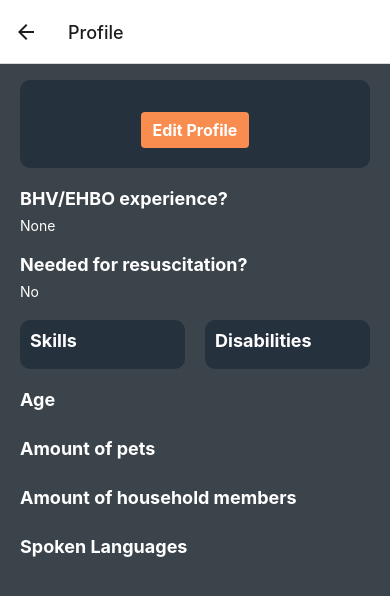
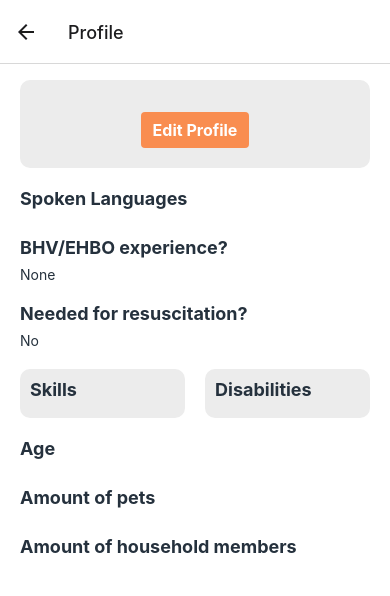
Before and after one commit to Dancingkoalaa/BlazeBusters, a React Native app: screen /Profile in a window 390 px wide. Shown: the top 596 px of the page. Built offline with nearby package versions, Linux system fonts and the light colour scheme.

Commit message:
Light mode in profile and editprofile

```diff
--- a/screens/ProfileScreen.js
+++ b/screens/ProfileScreen.js
@@ -67,65 +67,67 @@ const ProfileScreen = ({ navigation }) => {
   };
 
   return (
-    <ScrollView style={{ backgroundColor: '#3C444B' }} contentContainerStyle={styles.container}>
+    <ScrollView style={{ backgroundColor: '#FFFFFF' }} contentContainerStyle={styles.container}>
       <View style={styles.profileContainerWrapper}>
       <View style={styles.profileContainer}>
         {profilePhoto && <Image source={{ uri: profilePhoto }} style={styles.profilePhoto} />}
-        <Text style={[styles.fullName, { color: '#FFFFFF' }]}>{fullName}</Text>
+        <Text style={[styles.fullName, { color: '#25313D' }]}>{fullName}</Text>
         <TouchableOpacity style={styles.editButton} onPress={handleEditProfile}>
           <Text style={styles.editButtonText}>Edit Profile</Text>
         </TouchableOpacity>
       </View>
     </View>
 
+    {bio ? (
+        <View style={styles.section}>
+          <Text style={[styles.sectionTitle, { color: '#25313D' }]}>Bio</Text>
+          <Text style={{ color: '#25313D' }}>{bio}</Text>
+        </View>
+      ) : null}
+
       <View style={styles.section}>
-        <Text style={[styles.sectionTitle, { color: '#FFFFFF' }]}>BHV/EHBO experience?</Text>
-        <Text style={{ color: '#FFFFFF' }}>{renderBHVAndEHBO()}</Text>
+        <Text style={[styles.sectionTitle, { color: '#25313D' }]}>Spoken Languages</Text>
+        <Text style={{ color: '#25313D' }}>{spokenLanguages}</Text>
       </View>
 
       <View style={styles.section}>
-        <Text style={[styles.sectionTitle, { color: '#FFFFFF' }]}>Needed for resuscitation?</Text>
-        <Text style={{ color: '#FFFFFF' }}>{renderNonResuscitation()}</Text>
+        <Text style={[styles.sectionTitle, { color: '#25313D' }]}>BHV/EHBO experience?</Text>
+        <Text style={{ color: '#25313D' }}>{renderBHVAndEHBO()}</Text>
+      </View>
+
+      <View style={styles.section}>
+        <Text style={[styles.sectionTitle, { color: '#25313D' }]}>Needed for resuscitation?</Text>
+        <Text style={{ color: '#25313D' }}>{renderNonResuscitation()}</Text>
       </View>
 
 
     <View style={styles.skillsDisabilitiesContainer}>
       <View style={styles.skillsSection}>
-        <Text style={[styles.sectionTitle, { color: '#FFFFFF' }]}>Skills</Text>
-        <Text style={{ color: '#FFFFFF' }}>{skills}</Text>
+        <Text style={[styles.sectionTitle, { color: '#25313D' }]}>Skills</Text>
+        <Text style={{ color: '#25313D' }}>{skills}</Text>
       </View>
       <View style={styles.disabilitiesSection}>
-        <Text style={[styles.sectionTitle, { color: '#FFFFFF' }]}>Disabilities</Text>
-        <Text style={{ color: '#FFFFFF' }}>{disability}</Text>
+        <Text style={[styles.sectionTitle, { color: '#25313D' }]}>Disabilities</Text>
+        <Text style={{ color: '#25313D' }}>{disability}</Text>
       </View>
     </View>
 
       <View style={styles.section}>
-        <Text style={[styles.sectionTitle, { color: '#FFFFFF' }]}>Age</Text>
-        <Text style={{ color: '#FFFFFF' }}>{age}</Text>
+        <Text style={[styles.sectionTitle, { color: '#25313D' }]}>Age</Text>
+        <Text style={{ color: '#25313D' }}>{age}</Text>
       </View>
 
       <View style={styles.section}>
-        <Text style={[styles.sectionTitle, { color: '#FFFFFF' }]}>Amount of pets</Text>
-        <Text style={{ color: '#FFFFFF' }}>{pets}</Text>
+        <Text style={[styles.sectionTitle, { color: '#25313D' }]}>Amount of pets</Text>
+        <Text style={{ color: '#25313D' }}>{pets}</Text>
       </View>
 
       <View style={styles.section}>
-        <Text style={[styles.sectionTitle, { color: '#FFFFFF' }]}>Amount of household members</Text>
-        <Text style={{ color: '#FFFFFF' }}>{householdMembers}</Text>
+        <Text style={[styles.sectionTitle, { color: '#25313D' }]}>Amount of household members</Text>
+        <Text style={{ color: '#25313D' }}>{householdMembers}</Text>
       </View>
 
-      <View style={styles.section}>
-        <Text style={[styles.sectionTitle, { color: '#FFFFFF' }]}>Spoken Languages</Text>
-        <Text style={{ color: '#FFFFFF' }}>{spokenLanguages}</Text>
-      </View>
 
-      {bio ? (
-        <View style={styles.section}>
-          <Text style={[styles.sectionTitle, { color: '#FFFFFF' }]}>Bio</Text>
-          <Text style={{ color: '#FFFFFF' }}>{bio}</Text>
-        </View>
-      ) : null}
     </ScrollView>
   );
 
@@ -136,12 +138,12 @@ const styles = StyleSheet.create({
     flexGrow: 1,
     paddingVertical: 16,
     paddingHorizontal: 20,
-    backgroundColor: '#3C444B',
+    backgroundColor: '#FFFFFF',
   },
   profileContainerWrapper: {
     alignItems: 'center',
     marginBottom: 20,
-    backgroundColor: '#25313D',
+    backgroundColor: '#ECECEC',
     borderRadius: 10,
     paddingVertical: 20, // Adjust this value as needed
     paddingHorizontal: 10,
@@ -188,14 +190,14 @@ const styles = StyleSheet.create({
   skillsSection: {
     flex: 1,
     marginRight: 10,
-    backgroundColor: '#25313D',
+    backgroundColor: '#ECECEC',
     borderRadius: 10,
     padding: 10,
   },
   disabilitiesSection: {
     flex: 1,
     marginLeft: 10,
-    backgroundColor: '#25313D',
+    backgroundColor: '#ECECEC',
     borderRadius: 10,
     padding: 10,
   },
--- a/screens/user-profile/ProfileEditScreen.js
+++ b/screens/user-profile/ProfileEditScreen.js
@@ -94,31 +94,31 @@ const ProfileEditScreen = ({ navigation }) => {
   };
 
   return (
-    <KeyboardAvoidingView style={[styles.container, { backgroundColor: '#3C444B' }]} behavior="padding">
+    <KeyboardAvoidingView style={[styles.container, { backgroundColor: '#FFFFFF' }]} behavior="padding">
       <ScrollView contentContainerStyle={styles.scrollContainer}>
-        <Text style={[styles.label, { color: '#FFFFFF' }]}>Full Name:</Text>
+        <Text style={[styles.label, { color: '#25313D' }]}>Full Name:</Text>
         <TextInput
-          style={[styles.input, { backgroundColor: '#25313D', color: '#FFFFFF' }]}
+          style={[styles.input, { backgroundColor: '#ECECEC', color: '#25313D' }]}
           value={fullName}
           onChangeText={setFullName}
           placeholder="Enter your full name"
           placeholderTextColor="#FFFFFF"
         />
-
-        <Text style={[styles.label, { color: '#FFFFFF' }]}>Skills:</Text>
+          <Text style={[styles.label, { color: '#25313D' }]}>Biography(optional):</Text>
         <TextInput
-          style={[styles.input, { backgroundColor: '#25313D', color: '#FFFFFF' }]}
-          value={skills}
-          onChangeText={setSkills}
-          placeholder="Enter your skills"
-          placeholderTextColor="#FFFFFF"
+          style={[styles.input, { backgroundColor: '#ECECEC', color: '#25313D' }]}
+          value={bio}
+          onChangeText={setBio}
+          multiline
+          placeholder="Enter your biography..."
+          placeholderTextColor="#25313D"
         />
 
         <View style={styles.skillsDisabilitiesContainer}>
           <View style={styles.skillsSection}>
-            <Text style={[styles.label, { color: '#FFFFFF' }]}>Skills:</Text>
+            <Text style={[styles.label, { color: '#25313D' }]}>Skills:</Text>
             <TextInput
-              style={[styles.input, { backgroundColor: '#25313D', color: '#FFFFFF' }]}
+              style={[styles.input, { backgroundColor: '#ECECEC', color: '#25313D' }]}
               value={skills}
               onChangeText={setSkills}
               placeholder="Enter your skills"
@@ -126,9 +126,9 @@ const ProfileEditScreen = ({ navigation }) => {
             />
           </View>
           <View style={styles.disabilitiesSection}>
-            <Text style={[styles.label, { color: '#FFFFFF' }]}>Disabilities:</Text>
+            <Text style={[styles.label, { color: '#25313D' }]}>Disabilities:</Text>
             <TextInput
-              style={[styles.input, { backgroundColor: '#25313D', color: '#FFFFFF' }]}
+              style={[styles.input, { backgroundColor: '#ECECEC', color: '#25313D' }]}
               value={disability}
               onChangeText={setDisability}
               placeholder="Enter your disability"
@@ -137,7 +137,7 @@ const ProfileEditScreen = ({ navigation }) => {
           </View>
         </View>
 
-        <Text style={[styles.label, { color: '#FFFFFF' }]}>Profile Photo/Avatar:</Text>
+        <Text style={[styles.label, { color: '#25313D' }]}>Profile Photo/Avatar:</Text>
         <TouchableOpacity style={styles.photoContainer} onPress={handleChoosePhoto}>
           {profilePhoto ? (
             <Image source={{ uri: profilePhoto }} style={styles.photo} />
@@ -146,9 +146,9 @@ const ProfileEditScreen = ({ navigation }) => {
           )}
         </TouchableOpacity>
 
-        <Text style={[styles.label, { color: '#FFFFFF' }]}>Age:</Text>
+        <Text style={[styles.label, { color: '#25313D' }]}>Age:</Text>
         <TextInput
-          style={[styles.input, { backgroundColor: '#25313D', color: '#FFFFFF' }]}
+          style={[styles.input, { backgroundColor: '#ECECEC', color: '#25313D' }]}
           value={age}
           onChangeText={setAge}
           keyboardType="numeric"
@@ -156,18 +156,18 @@ const ProfileEditScreen = ({ navigation }) => {
           placeholderTextColor="#FFFFFF"
         />
 
-        <Text style={[styles.label, { color: '#FFFFFF' }]}>Pets:</Text>
+        <Text style={[styles.label, { color: '#25313D' }]}>Pets:</Text>
         <TextInput
-          style={[styles.input, { backgroundColor: '#25313D', color: '#FFFFFF' }]}
+          style={[styles.input, { backgroundColor: '#ECECEC', color: '#25313D' }]}
           value={pets}
           onChangeText={setPets}
           placeholder="Enter your pets"
           placeholderTextColor="#FFFFFF"
         />
 
-        <Text style={[styles.label, { color: '#FFFFFF' }]}>Number of People in Household:</Text>
+        <Text style={[styles.label, { color: '#25313D' }]}>Number of People in Household:</Text>
         <TextInput
-          style={[styles.input, { backgroundColor: '#25313D', color: '#FFFFFF' }]}
+          style={[styles.input, { backgroundColor: '#ECECEC', color: '#25313D' }]}
           value={householdMembers}
           onChangeText={setHouseholdMembers}
           keyboardType="numeric"
@@ -175,27 +175,27 @@ const ProfileEditScreen = ({ navigation }) => {
           placeholderTextColor="#FFFFFF"
         />
 
-        <Text style={[styles.label, { color: '#FFFFFF' }]}>Spoken Languages:</Text>
+        <Text style={[styles.label, { color: '#25313D' }]}>Spoken Languages:</Text>
         <TextInput
-          style={[styles.input, { backgroundColor: '#25313D', color: '#FFFFFF' }]}
+          style={[styles.input, { backgroundColor: '#ECECEC', color: '#25313D' }]}
           value={spokenLanguages}
           onChangeText={setSpokenLanguages}
           placeholder="Enter your spoken languages"
           placeholderTextColor="#FFFFFF"
         />
 
-        <Text style={[styles.label, { color: '#FFFFFF' }]}>Non-Resuscitation Declaration:</Text>
+        <Text style={[styles.label, { color: '#25313D' }]}>Non-Resuscitation Declaration:</Text>
         <View style={styles.switchContainer}>
           <Switch
             value={nonResuscitation}
             onValueChange={setNonResuscitation}
-            trackColor={{ false: '#767577', true: '#81b0ff' }}
+            trackColor={{ false: '#767577', true: '#F98D50' }}
             thumbColor={nonResuscitation ? '#f5dd4b' : '#f4f3f4'}
           />
           <Text style={{ color: '#FFFFFF' }}>{nonResuscitation ? 'Yes' : 'No'}</Text>
         </View>
 
-        <Text style={[styles.label, { color: '#FFFFFF' }]}>BHV or/and EHBO:</Text>
+        <Text style={[styles.label, { color: '#25313D' }]}>BHV or/and EHBO:</Text>
         <View style={styles.buttonsContainer}>
           <TouchableOpacity
             style={[styles.button, bhv ? styles.buttonSelected : null]}
@@ -211,17 +211,10 @@ const ProfileEditScreen = ({ navigation }) => {
           </TouchableOpacity>
         </View>
 
-        <Text style={[styles.label, { color: '#FFFFFF' }]}>Biography(optional):</Text>
-        <TextInput
-          style={[styles.input, { backgroundColor: '#25313D', color: '#FFFFFF' }]}
-          value={bio}
-          onChangeText={setBio}
-          multiline
-          placeholder="Enter your biography"
-          placeholderTextColor="#FFFFFF"
-        />
+        <Button title="Save Profile" onPress={saveProfile} color="#25313D
 
-        <Button title="Save Profile" onPress={saveProfile} color="#FFFFFF" />
+
+        " />
       </ScrollView>
     </KeyboardAvoidingView>
   );
@@ -285,7 +278,7 @@ const styles = StyleSheet.create({
     marginRight: 8,
   },
   buttonSelected: {
-    backgroundColor: '#81b0ff',
+    backgroundColor: '#F98D50',
   },
   buttonText: {
     fontSize: 16,
```
